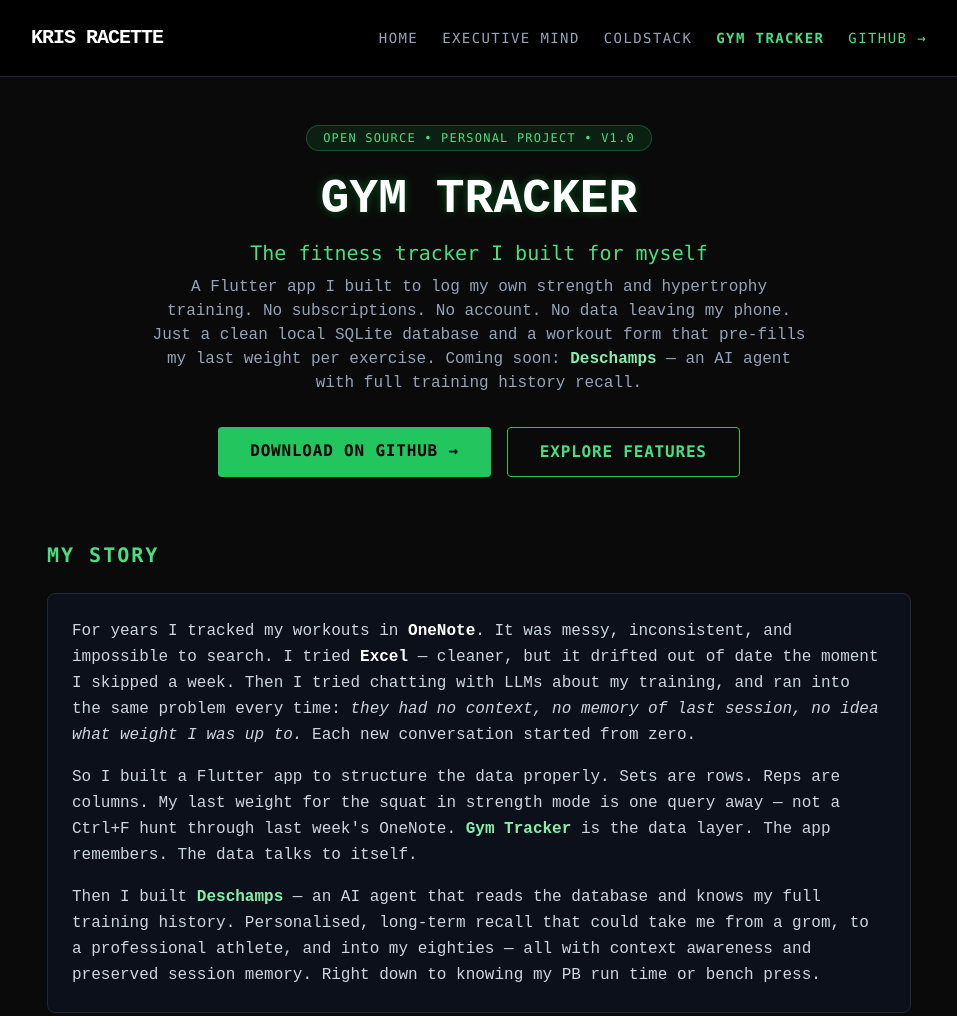
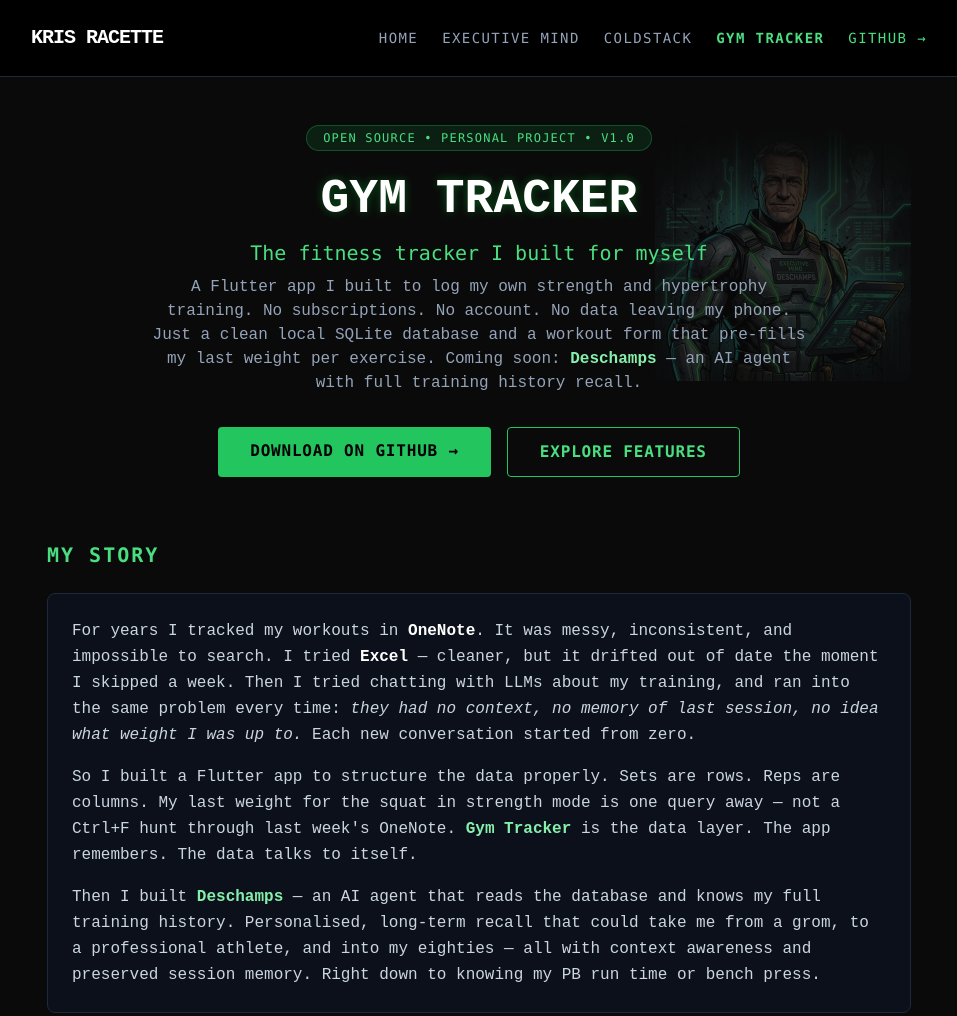
Before and after one commit to Roughn3ck/krisracette.me, a plain HTML site: page gym-tracker.html in a window 1280 px wide. Shown: the top 1016 px of the page, without its empty margins (161-1118 px from the left). Drawn offline with nearby package versions, Linux system fonts and the light colour scheme.

Commit message:
Add Deschamps avatar image and hero to gym-tracker page

```diff
--- a/gym-tracker.html
+++ b/gym-tracker.html
@@ -11,12 +11,12 @@
     <meta property="og:description" content="The fitness tracker I built for myself. Flutter + SQLite, offline-first, structured data. Coming soon: Deschamps, an AI agent with full training history recall.">
     <meta property="og:type" content="website">
     <meta property="og:url" content="https://krisracette.me/gym-tracker">
-    <meta property="og:image" content="https://executivemind.io/assets/executive_mind.png">
+    <meta property="og:image" content="https://krisracette.me/images/deschamps.jpg">
     <meta property="og:site_name" content="Kris Racette">
     <meta name="twitter:card" content="summary_large_image">
     <meta name="twitter:title" content="Gym Tracker — Open-Source Flutter Fitness App by Kris Racette">
     <meta name="twitter:description" content="The fitness tracker I built for my own training. Flutter + SQLite, offline-first. Coming soon: Deschamps — an AI agent with full training history recall.">
-    <meta name="twitter:image" content="https://executivemind.io/assets/executive_mind.png">
+    <meta name="twitter:image" content="https://krisracette.me/images/deschamps.jpg">
     <link rel="canonical" href="https://krisracette.me/gym-tracker">
     <meta name="robots" content="index, follow">
     <script src="https://cdn.tailwindcss.com"></script>
@@ -48,7 +48,9 @@
     <main class="max-w-4xl mx-auto py-12 px-4">
 
         <!-- Hero -->
-        <section class="mb-16 text-center">
+        <section class="mb-16 text-center relative">
+            <img src="/images/deschamps.jpg" alt="Deschamps — AI fitness agent" class="absolute right-0 top-0 w-48 h-48 md:w-64 md:h-64 object-cover rounded-lg opacity-20 pointer-events-none" style="mask-image: linear-gradient(to bottom, transparent, black 30%, black); -webkit-mask-image: linear-gradient(to bottom, transparent, black 30%, black);">
+            <div class="relative z-10">
             <div class="inline-block px-4 py-1 bg-green-900/30 border border-green-500/30 rounded-full text-xs font-mono text-green-400 uppercase tracking-widest mb-6">Open Source • Personal Project • v1.0</div>
             <h1 class="text-4xl md:text-5xl font-bold text-white mb-4 glow">GYM TRACKER</h1>
             <p class="text-xl text-green-400 font-mono mb-2">The fitness tracker I built for myself</p>
@@ -56,6 +58,7 @@
             <div class="flex flex-wrap justify-center gap-4">
                 <a href="https://github.com/Roughn3ck/gym_tracker/releases" target="_blank" rel="noopener" class="bg-green-500 hover:bg-green-600 text-black font-bold px-8 py-3 rounded font-mono uppercase tracking-wider transition">Download on GitHub →</a>
                 <a href="#features" class="border border-green-500 text-green-400 hover:bg-green-500/10 font-bold px-8 py-3 rounded font-mono uppercase tracking-wider transition">Explore Features</a>
+            </div>
             </div>
         </section>
 
```
Also changed, not shown: images/deschamps.jpg (added).
